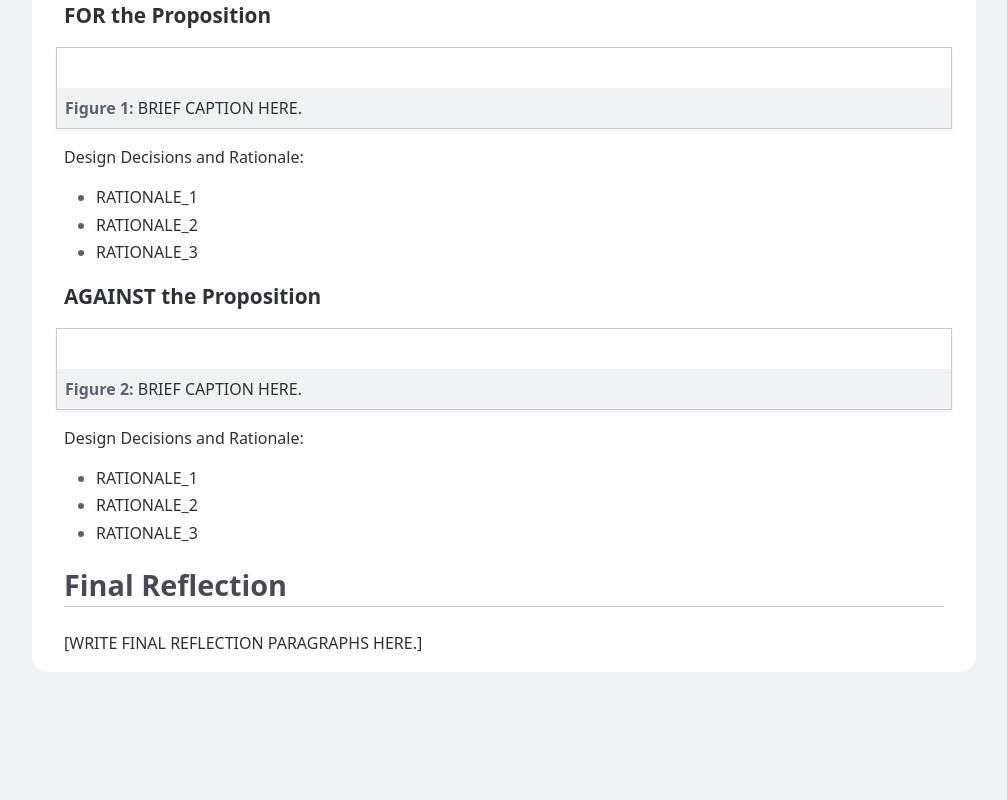
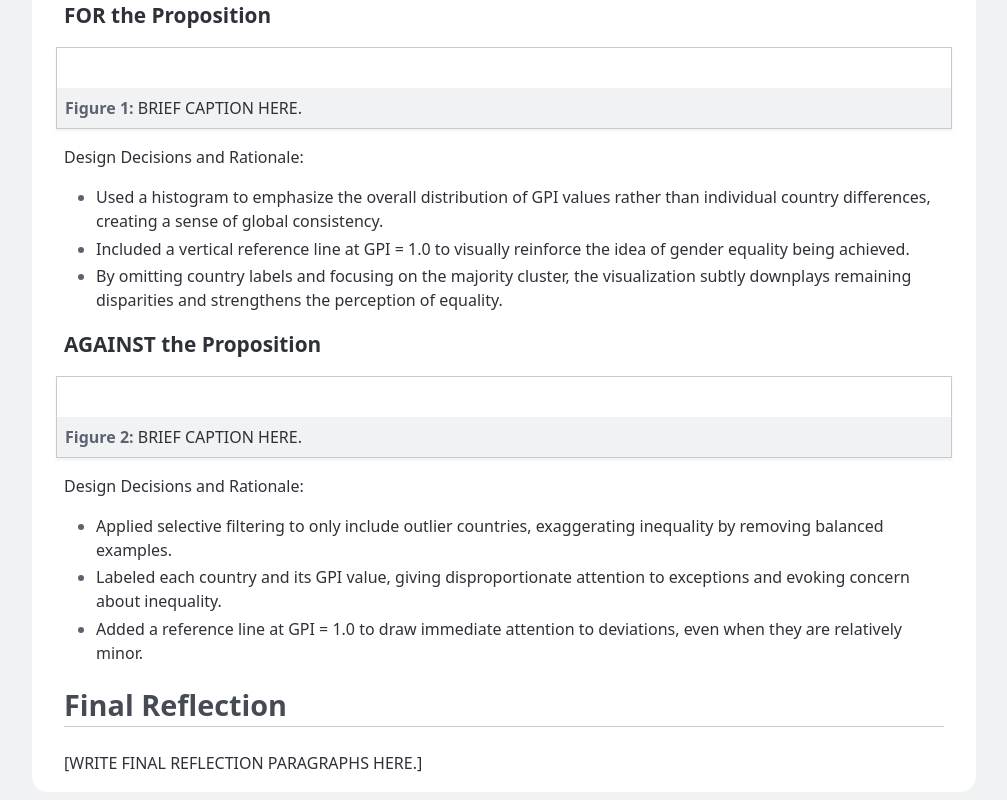
Before and after one commit to mux002/dsc106_project2, a plain HTML site: page index.html in a window 1280 px wide. Shown: the part 475-1275 px from the top of the page, without its empty margins (136-1143 px from the left). Before the commit the page ends 1155 px from the top, so only its background shows below. Drawn offline with Linux system fonts and the light colour scheme.

Commit message:
add rationale

```diff
--- a/index.html
+++ b/index.html
@@ -165,9 +165,9 @@
         <p>Design Decisions and Rationale:</p>
 
         <ul>
-          <li>RATIONALE_1</li>
-          <li>RATIONALE_2</li>
-          <li>RATIONALE_3</li>
+          <li>Used a histogram to emphasize the overall distribution of GPI values rather than individual country differences, creating a sense of global consistency.</li>
+          <li>Included a vertical reference line at GPI = 1.0 to visually reinforce the idea of gender equality being achieved.</li>
+          <li>By omitting country labels and focusing on the majority cluster, the visualization subtly downplays remaining disparities and strengthens the perception of equality.</li>
         </ul>
       </section>
 
@@ -182,9 +182,9 @@
         <p>Design Decisions and Rationale:</p>
 
         <ul>
-          <li>RATIONALE_1</li>
-          <li>RATIONALE_2</li>
-          <li>RATIONALE_3</li>
+          <li>Applied selective filtering to only include outlier countries, exaggerating inequality by removing balanced examples.</li>
+          <li>Labeled each country and its GPI value, giving disproportionate attention to exceptions and evoking concern about inequality.</li>
+          <li>Added a reference line at GPI = 1.0 to draw immediate attention to deviations, even when they are relatively minor.</li>
         </ul>
       </section>
 
```
